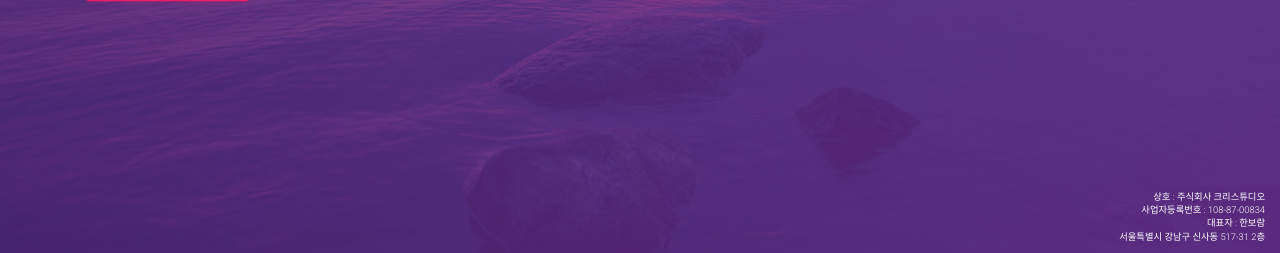
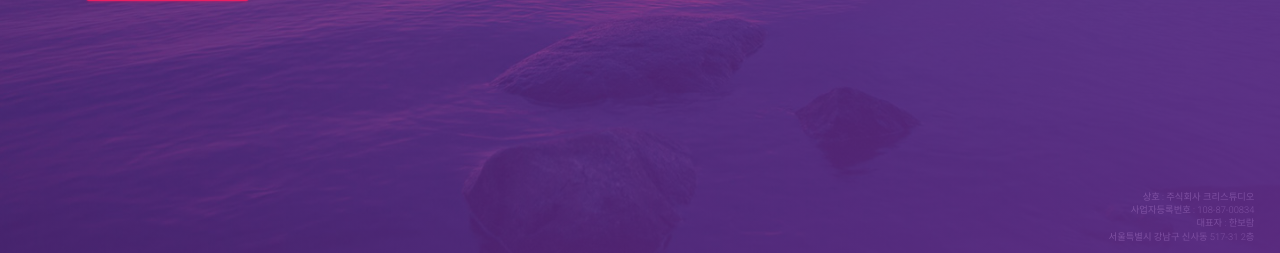
Before and after one commit to Seunghak-Kwak/myhomes, a Django app: page / in a window 1280 px wide. Shown: the part 547-800 px from the top of the page. Run offline with Django 3.2, Linux system fonts and the light colour scheme; some libraries are stand-ins or nearby versions; some web fonts are replaced.

Commit message:
business license2

```diff
--- a/mysite/templates/mysite/home.html
+++ b/mysite/templates/mysite/home.html
@@ -102,8 +102,9 @@
       </div>
     </div>
 
-  </div>
-    <div class="col-md-12" style="position:absolute; right:0px; bottom:0px;">
+
+
+      <div style="position: absolute; bottom:0; width:98%;">
         <p style="text-align: right;color: white;font-size: 7pt; line-height: 10pt;">
         상호 : 주식회사 크리스튜디오<br>
         사업자등록번호 : 108-87-00834<br>
@@ -111,6 +112,17 @@
         서울특별시 강남구 신사동 517-31 2층
         </p>
       </div>
+
+
+
+  </div>
+
+
+
+
+
+
+
 
 
 
```
Lines whose indentation alone changed are shown as unchanged.
